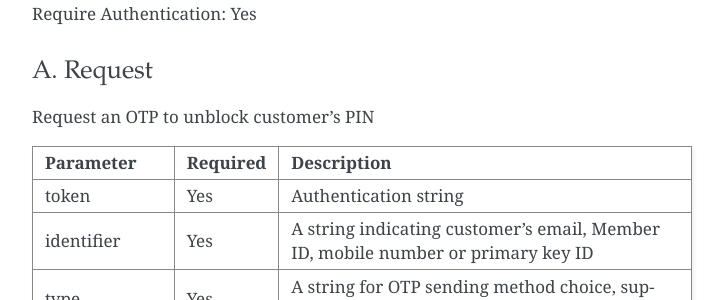
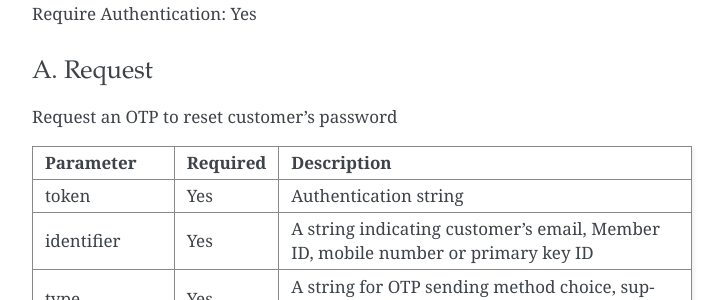
Before and after one commit to ui/stamps-api-docs, a Sphinx documentation site: the page built from source/auth_api.rst, in a window 1280 px wide and 900 px high, scrolled down 9328 px. Shown: the part 155-455 px from the top of the window, without its empty margins (388-1112 px from the left). Built offline with Sphinx 7.4.7, drawn with Linux system fonts in a browser that asks for light colours.

Commit message:
Update description

```diff
--- a/source/auth_api.rst
+++ b/source/auth_api.rst
@@ -496,7 +496,7 @@ Invalid OTP:
 A. Request
 ----------
 
-Request an OTP to unblock customer's PIN
+Request an OTP to reset customer's password
 
 ============= ======== ===========
 Parameter     Required Description
```
